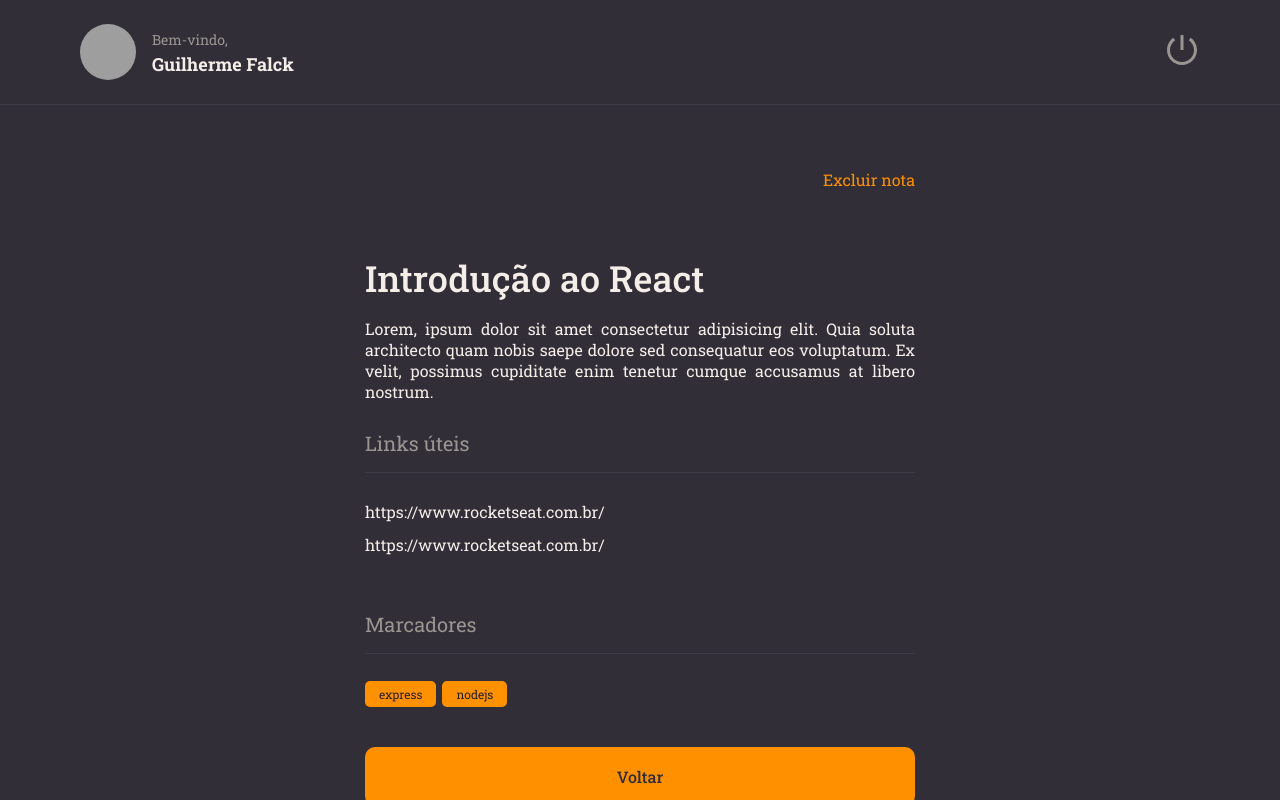
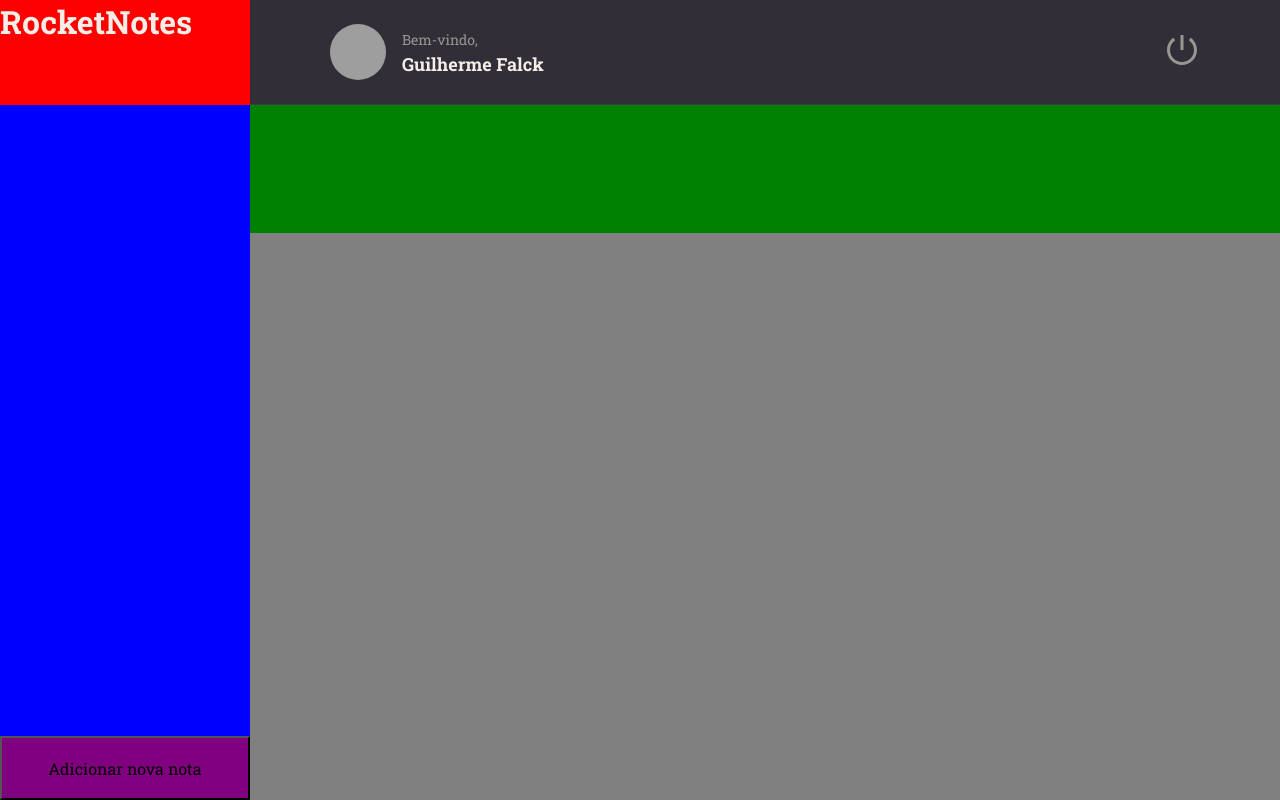
Before and after one commit to GuilhermeFalck/RocketNotesApp, a React (Vite) app: page / in a window 1280 px wide. Built offline with nearby package versions, Linux system fonts and the light colour scheme; grey boxes are pictures that could not be loaded.

Commit message:
create page Home

```diff
--- a/src/main.jsx
+++ b/src/main.jsx
@@ -5,13 +5,13 @@
 
 import theme from "./styles/theme";
 
-import { Details } from "./pages/Details";
+import { Home } from "./pages/Home";
 
 ReactDOM.createRoot(document.getElementById("root")).render(
   <React.StrictMode>
     <ThemeProvider theme={theme}>
       <GlobalStyle />
-      <Details />
+      <Home />
     </ThemeProvider>
   </React.StrictMode>
 );
--- /dev/null
+++ b/src/pages/Home/index.jsx
@@ -0,0 +1,23 @@
+import { Container, Brand, Menu, Search, Content, NewNote } from "./styles";
+
+import { Header } from "../../components/Header";
+
+export function Home() {
+  return (
+    <Container>
+      <Brand>
+        <h1>RocketNotes</h1>
+      </Brand>
+
+      <Header />
+
+      <Menu></Menu>
+
+      <Search></Search>
+
+      <Content></Content>
+
+      <NewNote>Adicionar nova nota</NewNote>
+    </Container>
+  );
+}
--- /dev/null
+++ b/src/pages/Home/styles.js
@@ -0,0 +1,42 @@
+import styled from "styled-components";
+
+export const Container = styled.div`
+  width: 100%;
+  height: 100vh;
+
+  display: grid;
+  grid-template-columns: 250px auto;
+  grid-template-rows: 105px 128px auto 64px;
+  grid-template-areas:
+    "brand header"
+    "menu search"
+    "menu content"
+    "newnote content";
+
+  background-color: ${({ theme }) => theme.COLORS.BACKGROUND_800};
+`;
+
+export const Brand = styled.div`
+  grid-area: brand;
+  background: red;
+`;
+
+export const Menu = styled.ul`
+  grid-area: menu;
+  background: blue;
+`;
+
+export const Search = styled.div`
+  grid-area: search;
+  background: green;
+`;
+
+export const Content = styled.div`
+  grid-area: content;
+  background: grey;
+`;
+
+export const NewNote = styled.button`
+  grid-area: newnote;
+  background: purple;
+`;
```
